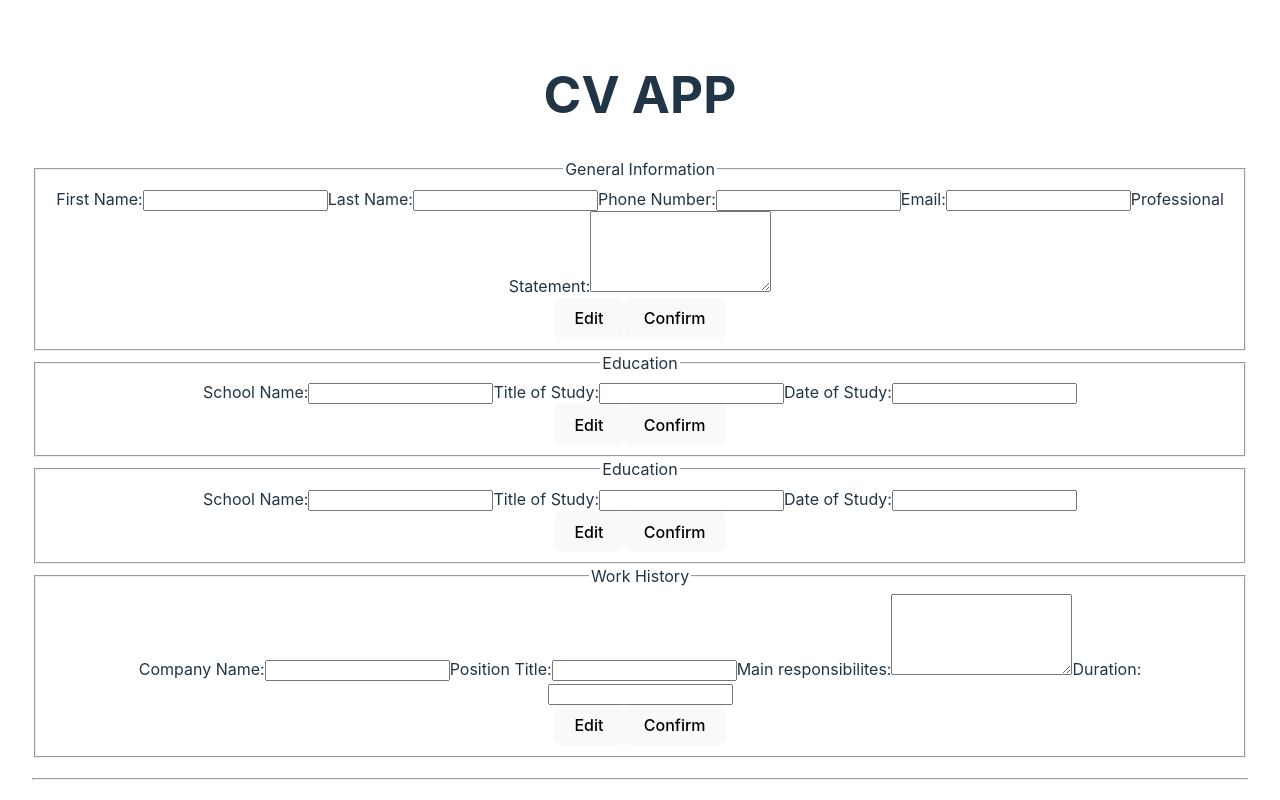
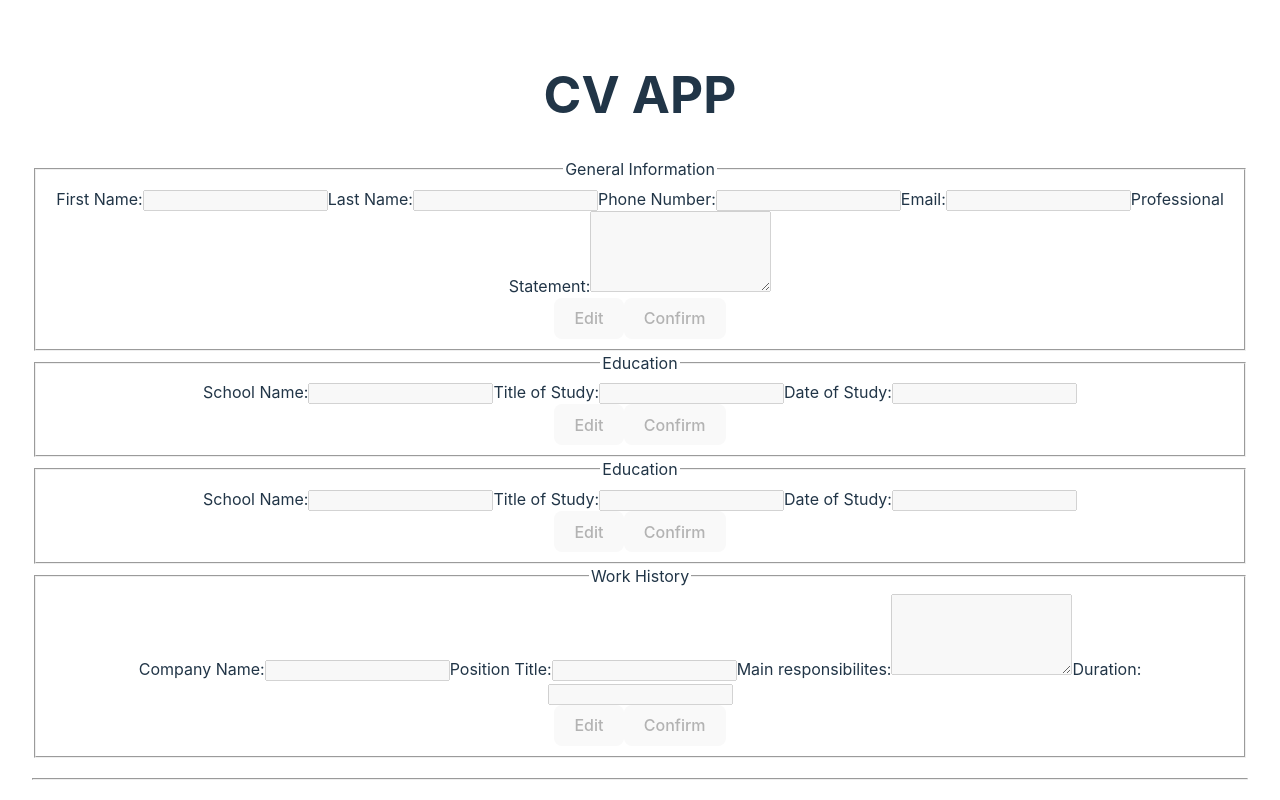
Before and after one commit to mayorr-star/CV_App, a React (Vite) app: page / in a window 1280 px wide. Shown: the top 800 px of the page. Built offline with nearby package versions, Linux system fonts and the light colour scheme.

Commit message:
Add isActive prop from parent
To disable it when isActive is false

```diff
--- a/src/components/button.jsx
+++ b/src/components/button.jsx
@@ -1,7 +1,7 @@
 /* eslint-disable react/prop-types */
-const Button = ({type = "button", text}) => {
+const Button = ({type = "button", text, handleClick, isActive}) => {
     return (
-        <button type={type}>{text}</button>
+        <button type={type} onClick={handleClick} disabled={!isActive}>{text}</button>
     )
 }
 
--- a/src/components/input.jsx
+++ b/src/components/input.jsx
@@ -1,19 +1,36 @@
 /* eslint-disable react/prop-types */
-const Input = ({ type = "text", name, id = name, text, handlechange, value }) => {
+const Input = ({
+  type = "text",
+  name,
+  id = name,
+  text,
+  handlechange,
+  value,
+  placeholder,
+  isActive
+}) => {
   return (
     <>
       <label htmlFor={id}>{text}</label>
-      <input type={type} name={name} id={id} onChange={(e) => handlechange(e)} value={value}/>
+      <input
+        type={type}
+        name={name}
+        id={id}
+        onChange={(e) => handlechange(e)}
+        value={value}
+        placeholder={placeholder}
+        disabled={!isActive}
+      />
     </>
   );
 };
 export default Input;
 
-const TextArea = ({text, id, handlechange}) => {
+const TextArea = ({ text, id, handlechange, placeholder, isActive }) => {
   return (
     <>
       <label htmlFor="text_area">{text}</label>
-      <textarea rows={5} cols={20} id={id} onChange={handlechange}></textarea>
+      <textarea rows={5} cols={20} id={id} onChange={handlechange} placeholder={placeholder} disabled={!isActive}></textarea>
     </>
   );
 };
```
